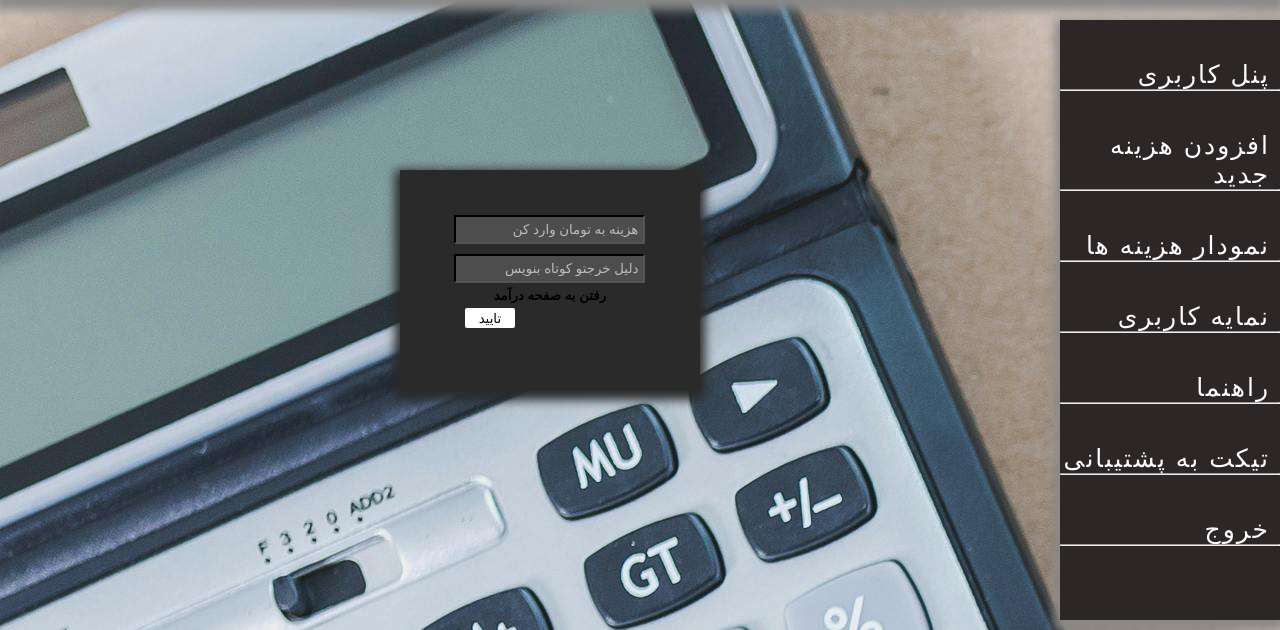
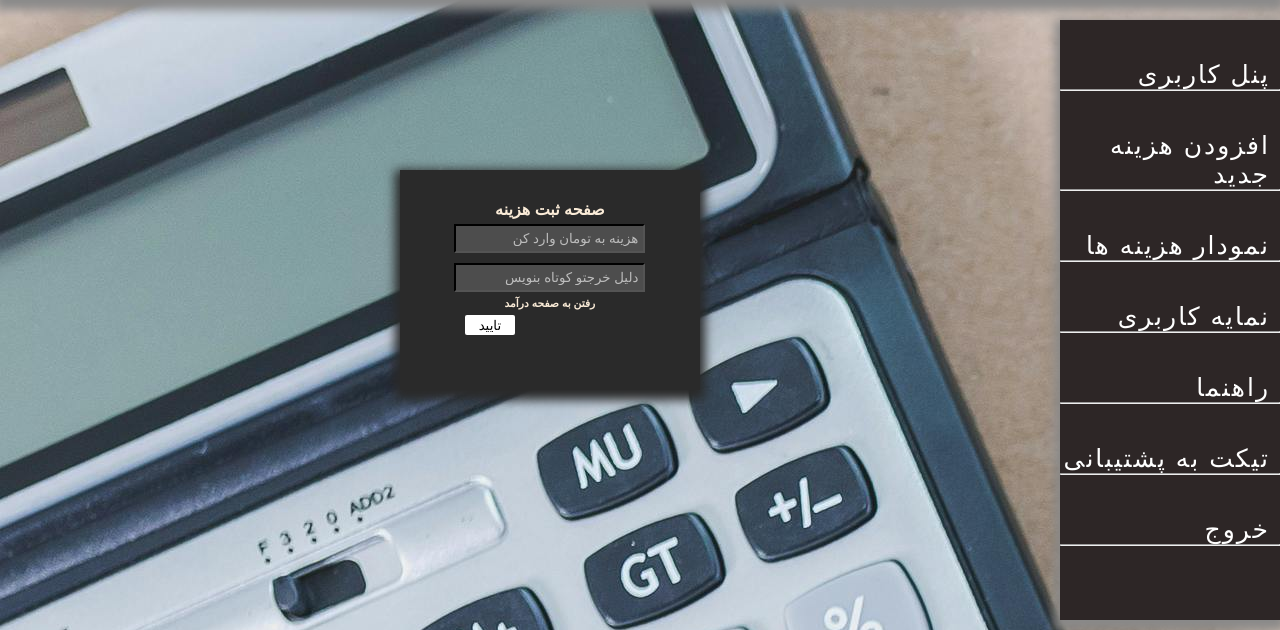
Before and after one commit to yas3in/cost-calculation, a Django app: template templates/calculater.html in a window 1280 px wide. Shown: the part 80-710 px from the top of the page. Run offline with Django 4.2, Linux system fonts and the light colour scheme; the template is opened without the code that fills it: values that come from a table or form of the project are taken from there, others are empty.

Commit message:
add income to calculater page'

```diff
--- a/calculation/static/calculation/css/calculater.css
+++ b/calculation/static/calculation/css/calculater.css
@@ -50,6 +50,15 @@ body {
     letter-spacing: 2px;
 }
 
+.income-page a {
+    text-decoration: none;
+    color: antiquewhite;
+}
+
+.cost-page a {
+    text-decoration: none;
+    color: antiquewhite;
+}
 
 .errorlist {
     display: none;
@@ -77,11 +86,11 @@ body {
     background-color: rgb(42, 42, 42);
     /* margin-left: 720px; */
     margin-right: 220px;
-    margin-top: 150px;
+    margin-top: 100px;
     text-align: center;
     direction: rtl;
     height: 220px;
-    padding-top: 40px;
+    padding-top: 30px;
     width: 300px;
     opacity: 100%;
     margin: auto;
--- a/calculation/static/calculation/css/user_panel.css
+++ b/calculation/static/calculation/css/user_panel.css
@@ -82,6 +82,10 @@
     opacity: 90%;
     padding: 5px;
     float: right;
+}
+
+.income .income-page {
+    color: antiquewhite;
 }
 
 .table {
--- a/templates/calculater.html
+++ b/templates/calculater.html
@@ -12,9 +12,9 @@
         <div class="content">
             <form action="{% url 'calculater' %}" method="post">
                     {% csrf_token %}
-                    <label class="cost-page">صفحه ثبت هزینه</label>
+                    <h4 class="cost-page"><a href="">صفحه ثبت هزینه</a></h4>
                     {{ form.as_p }}
-                    <h5 class="income-page">رفتن به صفحه درآمد</h5>
+                    <h6 class="income-page"><a href="">رفتن به صفحه درآمد</a></h6>
                     <input type="hidden" name="next" value="{{ request.build_absolute_uri }}">
                 <button class="submit" type="submit" name="submit"> تایید </button>
 
```
